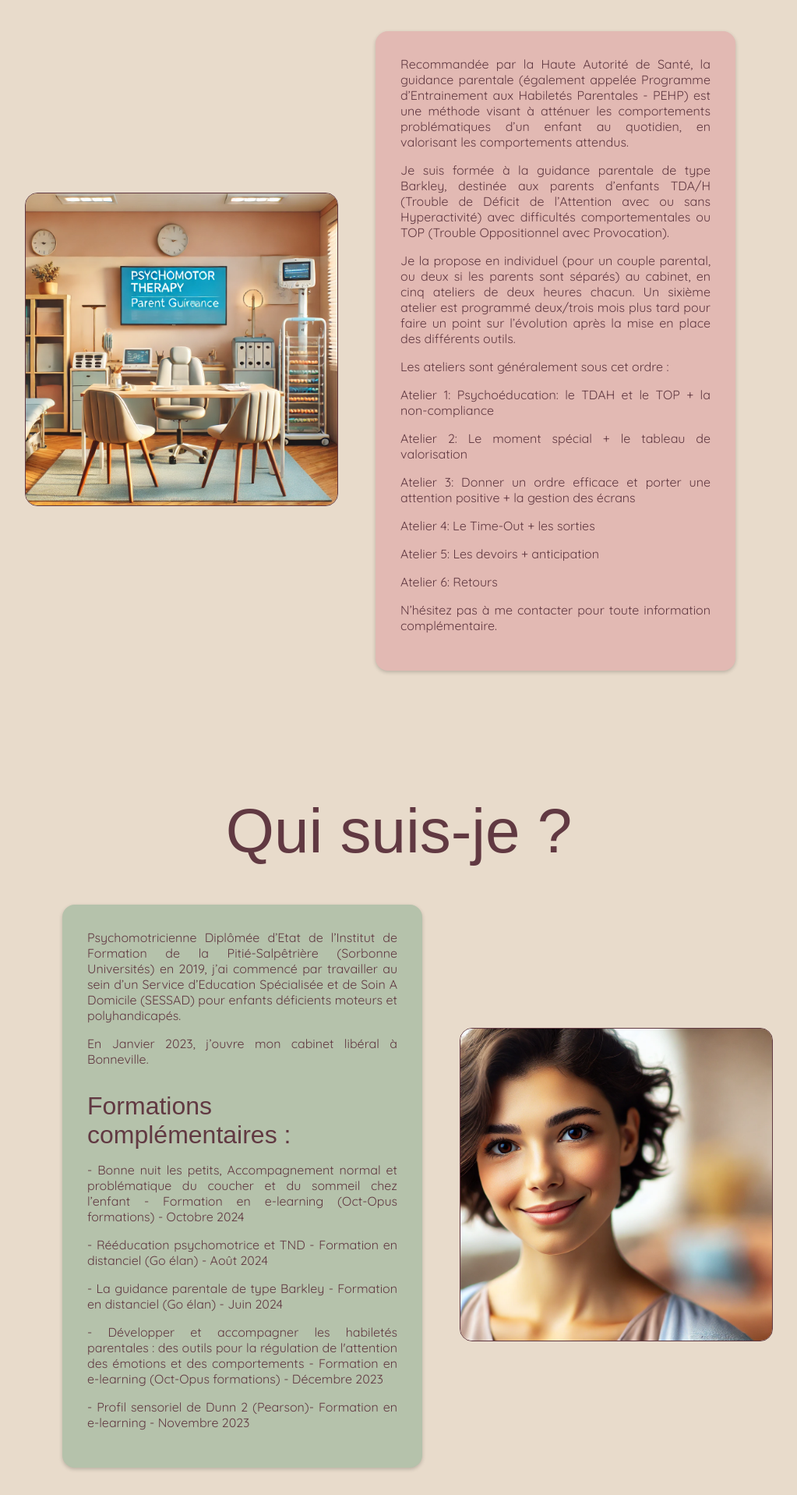
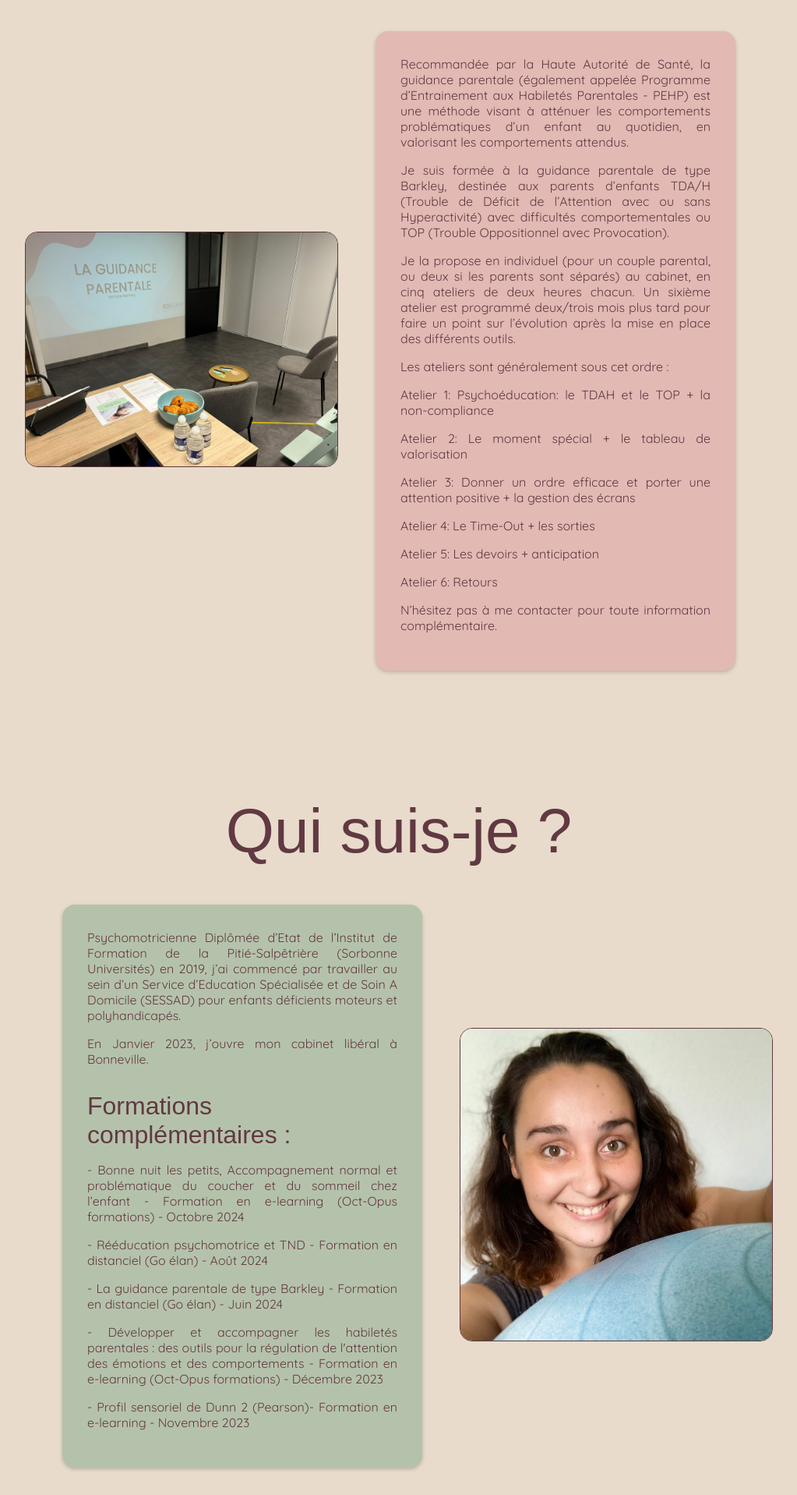
Before and after one commit to lechatapaillettes/jupsychomot, a React (Vite) app: page / in a window 1280 px wide. Shown: the part 3189-5106 px from the top of the page at 78% size, without its empty margins (128-1151 px from the left). Built offline with nearby package versions, Linux system fonts and the light colour scheme; a web font is replaced by a local one.

Commit message:
photos updated

```diff
--- a/src/pages/LandingPage/Guidance.jsx
+++ b/src/pages/LandingPage/Guidance.jsx
@@ -1,7 +1,7 @@
 import React from "react";
 import { motion } from "framer-motion";
 
-import GuidanceAI from "../../assets/IMG/PHOTOS/GuidanceAI.webp";
+import SalleGuidance from "../../assets/IMG/PHOTOS/SalleGuidance.jpg";
 
 const Guidance = () => {
   return (
@@ -19,7 +19,7 @@ const Guidance = () => {
         <div className="guidance-container">
           <div className="img-container">
             <img
-              src={GuidanceAI}
+              src={SalleGuidance}
               title="Salle de psychomotricité avec bureau et chaises pour guidance parentale"
               alt="Salle de psychomotricité avec bureau et chaises pour guidance parentale"
               className="img-guidance"
--- a/src/pages/LandingPage/QuiSuisJe.jsx
+++ b/src/pages/LandingPage/QuiSuisJe.jsx
@@ -1,7 +1,7 @@
 import React from "react";
 import { motion } from "framer-motion";
 
-import PsychomotAI from "../../assets/IMG/PHOTOS/PsychomotAI.webp";
+import PhotoJu from "../../assets/IMG/PHOTOS/PhotoJu.jpg";
 
 const QuiSuisJe = () => {
   return (
@@ -56,7 +56,7 @@ const QuiSuisJe = () => {
 
           <div className="img-container">
             <img
-              src={PsychomotAI}
+              src={PhotoJu}
               title="Psychomotricienne"
               alt="Psychomotricienne"
               className="img-psychomot"
```
Also changed, not shown: src/assets/IMG/PHOTOS/PhotoJu.jpg (added), src/assets/IMG/PHOTOS/SalleGuidance.jpg (added).
